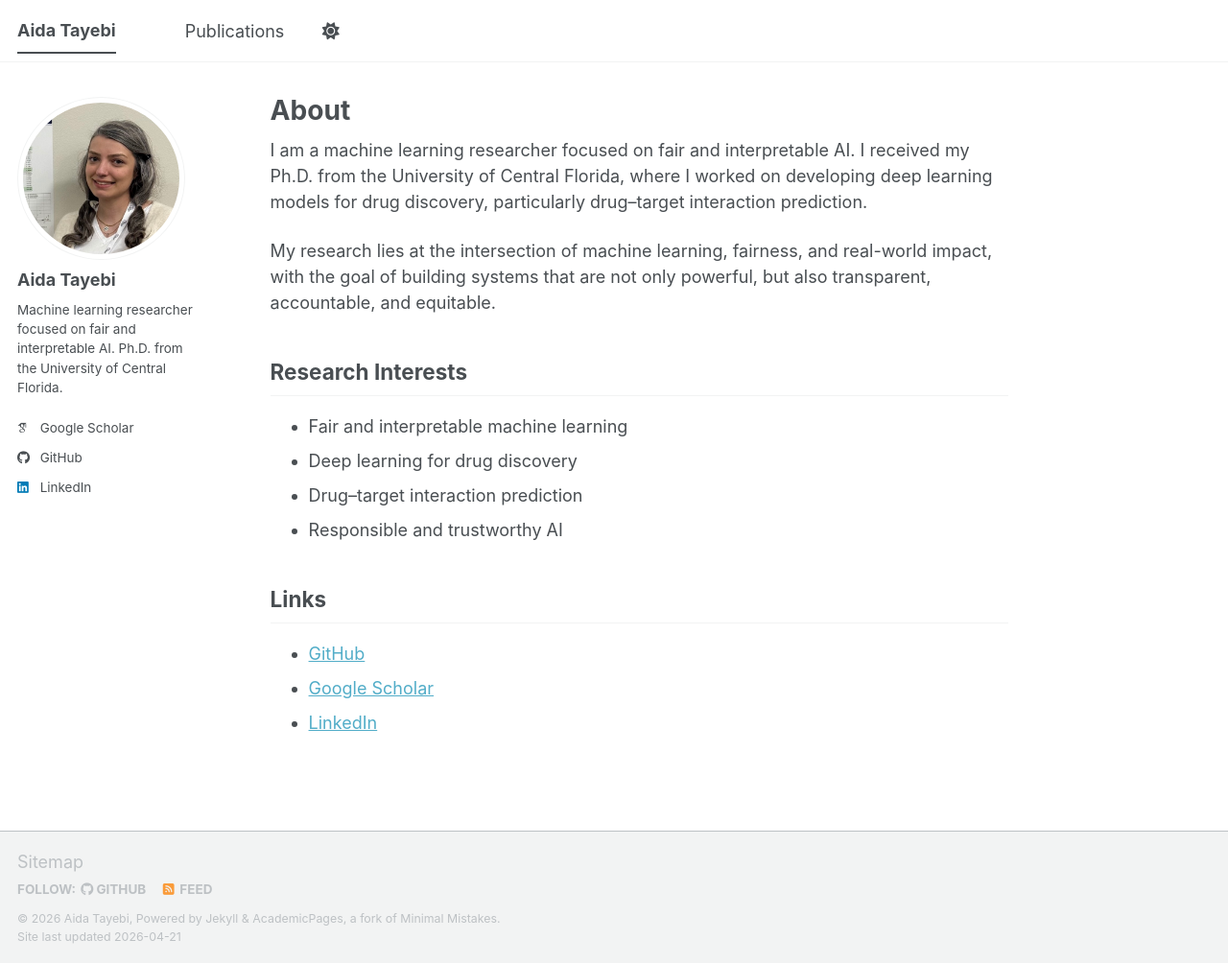
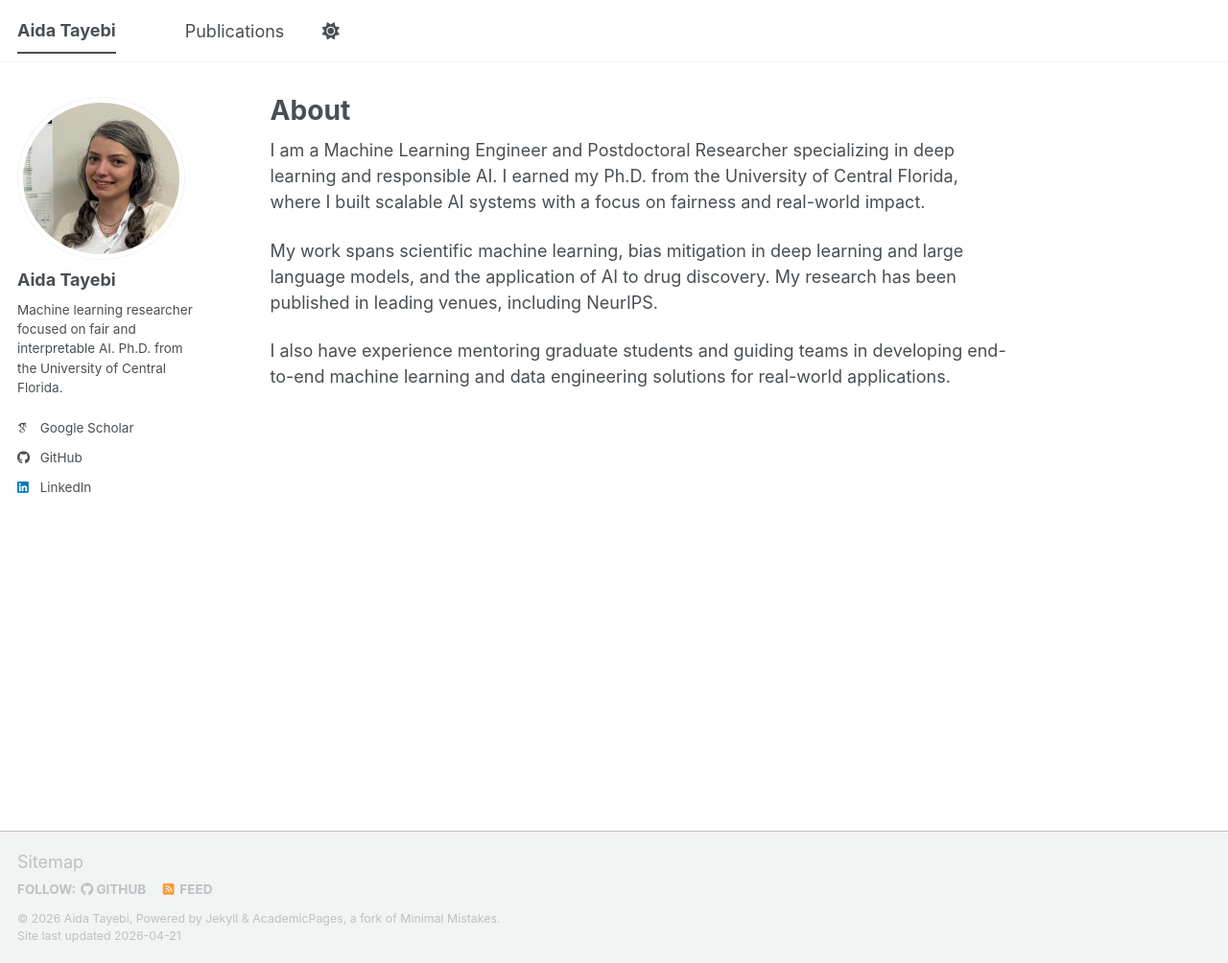
Before and after one commit to aidatayebi/aidatayebi.github.io, a Jekyll site: the page built from _pages/about.md, in a window 1280 px wide and 1004 px high. Shown: the whole window at 96% size. Built offline with Jekyll 4.4.1, drawn with Linux system fonts in a browser that asks for light colours; some web fonts are replaced; a script bundle is joined from its source files by our own code; library files that are not in the unit come from our copies.

Commit message:
adding my version of bio

```diff
--- a/_pages/about.md
+++ b/_pages/about.md
@@ -7,19 +7,8 @@ redirect_from:
   - /about.html
 ---
 
-I am a machine learning researcher focused on fair and interpretable AI. I received my Ph.D. from the University of Central Florida, where I worked on developing deep learning models for drug discovery, particularly drug–target interaction prediction.
+I am a Machine Learning Engineer and Postdoctoral Researcher specializing in deep learning and responsible AI. I earned my Ph.D. from the University of Central Florida, where I built scalable AI systems with a focus on fairness and real-world impact.
 
-My research lies at the intersection of machine learning, fairness, and real-world impact, with the goal of building systems that are not only powerful, but also transparent, accountable, and equitable.
+My work spans scientific machine learning, bias mitigation in deep learning and large language models, and the application of AI to drug discovery. My research has been published in leading venues, including NeurIPS.
 
-## Research Interests
-
-- Fair and interpretable machine learning
-- Deep learning for drug discovery
-- Drug–target interaction prediction
-- Responsible and trustworthy AI
-
-## Links
-
-- [GitHub](https://github.com/aidatayebi)
-- [Google Scholar](https://scholar.google.com/citations?user=GQwmU4gAAAAJ&hl=en&oi=ao)
-- [LinkedIn](https://www.linkedin.com/in/aida-tayebi/)
+I also have experience mentoring graduate students and guiding teams in developing end-to-end machine learning and data engineering solutions for real-world applications.
```
